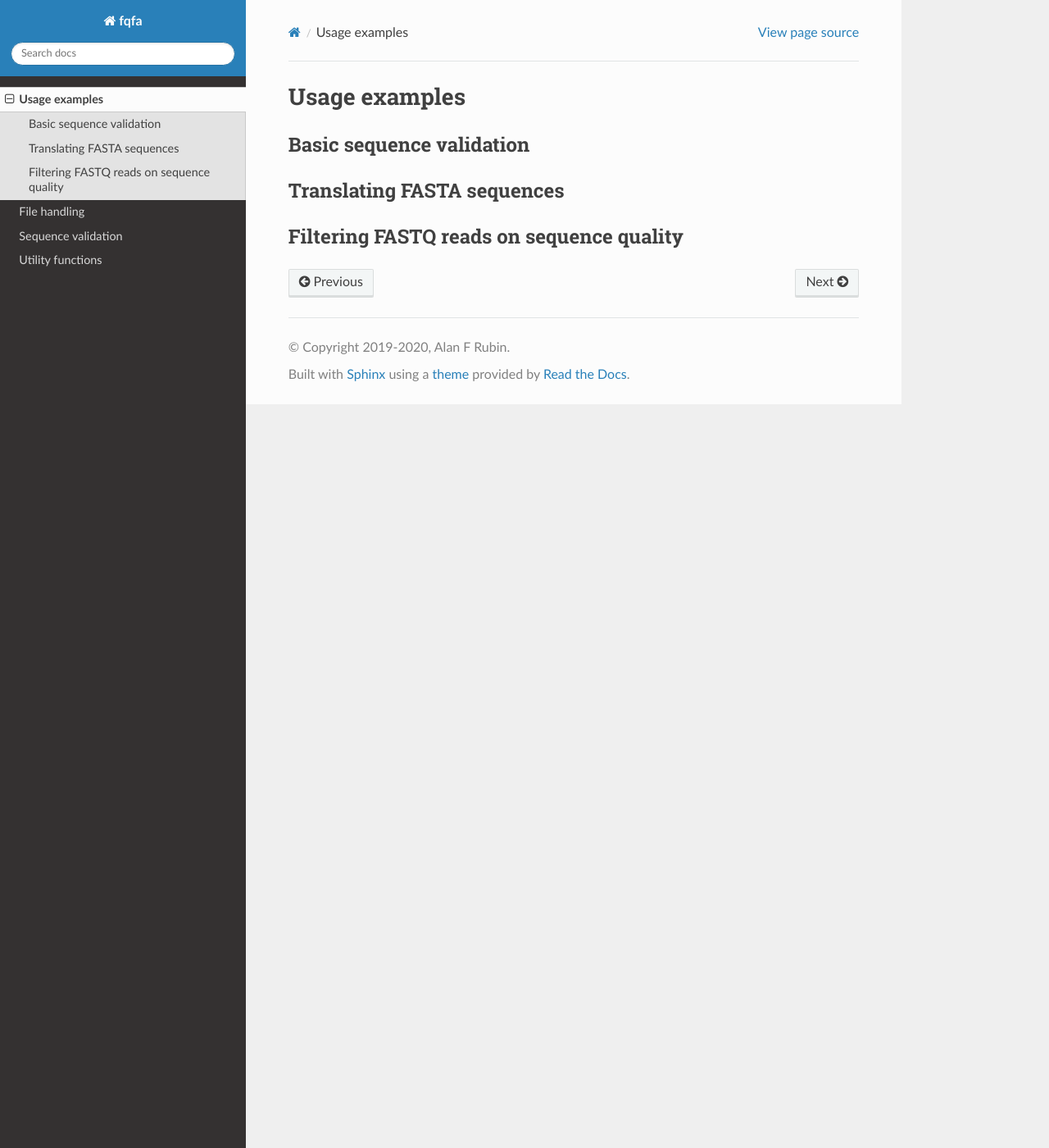
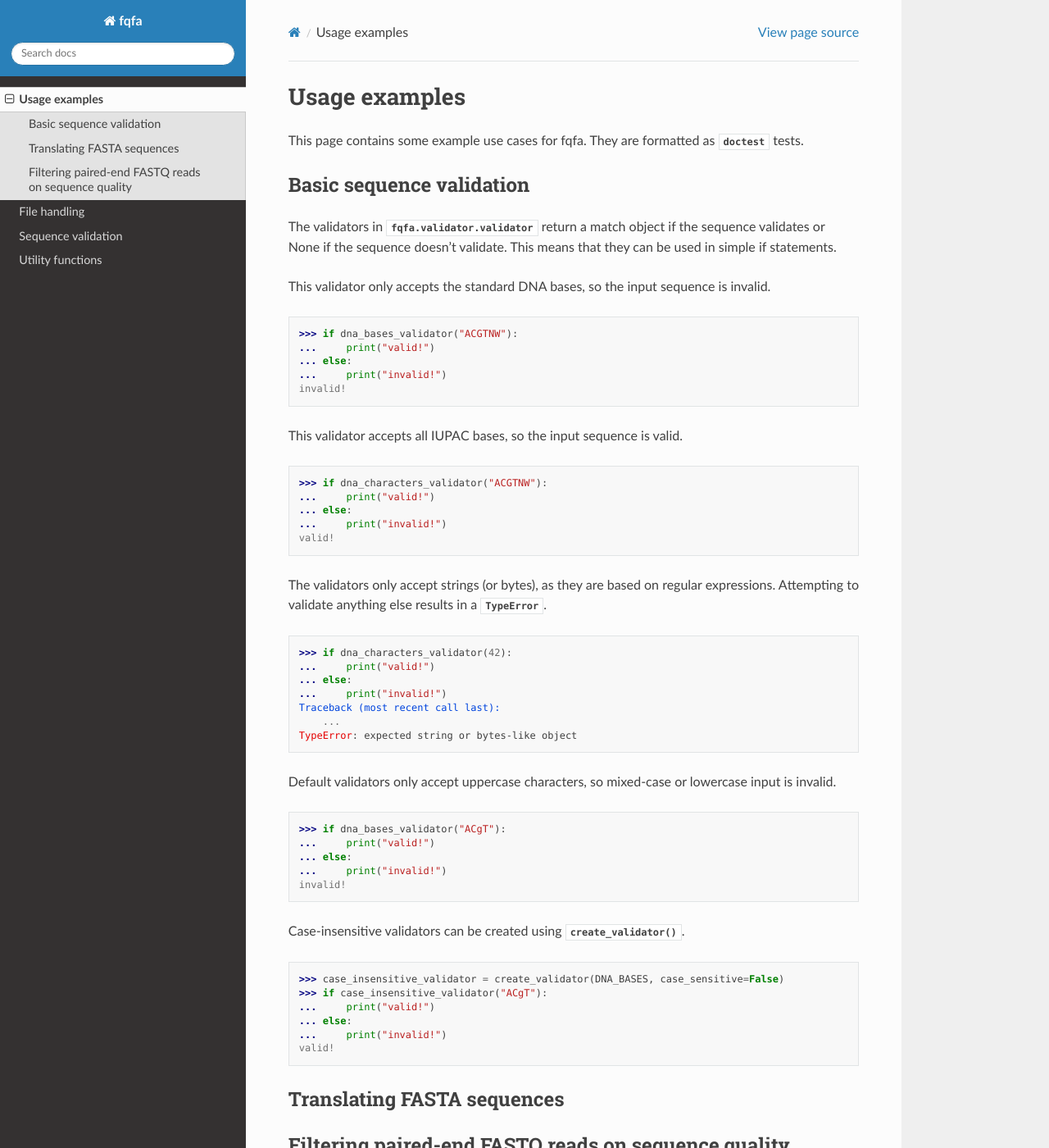
Before and after one commit to CountESS-Project/fqfa, a Sphinx documentation site: the page built from docs/examples.rst, in a window 1280 px wide and 1400 px high. Shown: the whole window at 82% size. Built offline with Sphinx 7.4.7 and the Read the Docs theme 2.0.0, drawn with Linux system fonts in a browser that asks for light colours.

Commit message:
added doctest-style examples for sequence validation

```diff
--- a/docs/conf.py
+++ b/docs/conf.py
@@ -36,6 +36,7 @@ extensions = [
     "sphinx.ext.napoleon",
     "sphinx.ext.intersphinx",
     "sphinx.ext.autosectionlabel",
+    "sphinx.ext.doctest",
 ]
 
 # Add any paths that contain templates here, relative to this directory.
@@ -64,7 +65,6 @@ rst_epilog = """
 
 # The theme to use for HTML and HTML Help pages.  See the documentation for
 # a list of builtin themes.
-#
 html_theme = "sphinx_rtd_theme"
 
 # Add any paths that contain custom static files (such as style sheets) here,
--- a/docs/examples.rst
+++ b/docs/examples.rst
@@ -1,11 +1,83 @@
 Usage examples
 ********************
+
+This page contains some example use cases for fqfa.
+They are formatted as :py:mod:`doctest` tests.
 
 Basic sequence validation
 =========================
 
+The validators in :py:mod:`fqfa.validator.validator` return a match object if the sequence validates or None if the
+sequence doesn't validate. This means that they can be used in simple if statements.
+
+.. testsetup::
+
+   from fqfa.validator.validator import dna_bases_validator, dna_characters_validator
+   from fqfa.validator.create import create_validator
+   from fqfa.constants.iupac.dna import DNA_BASES
+
+This validator only accepts the standard DNA bases, so the input sequence is invalid.
+
+.. doctest::
+   :pyversion: >= 3.6
+
+   >>> if dna_bases_validator("ACGTNW"):
+   ...     print("valid!")
+   ... else:
+   ...     print("invalid!")
+   invalid!
+
+This validator accepts all IUPAC bases, so the input sequence is valid.
+
+.. doctest::
+   :pyversion: >= 3.6
+
+   >>> if dna_characters_validator("ACGTNW"):
+   ...     print("valid!")
+   ... else:
+   ...     print("invalid!")
+   valid!
+
+The validators only accept strings (or bytes), as they are based on regular expressions.
+Attempting to validate anything else results in a :py:class:`TypeError`.
+
+.. doctest::
+   :pyversion: >= 3.6
+
+   >>> if dna_characters_validator(42):
+   ...     print("valid!")
+   ... else:
+   ...     print("invalid!")
+   Traceback (most recent call last):
+       ...
+   TypeError: expected string or bytes-like object
+
+Default validators only accept uppercase characters, so mixed-case or lowercase input is invalid.
+
+.. doctest::
+   :pyversion: >= 3.6
+
+   >>> if dna_bases_validator("ACgT"):
+   ...     print("valid!")
+   ... else:
+   ...     print("invalid!")
+   invalid!
+
+Case-insensitive validators can be created using :py:func:`~fqfa.validator.create.create_validator`.
+
+.. doctest::
+   :pyversion: >= 3.6
+
+   >>> case_insensitive_validator = create_validator(DNA_BASES, case_sensitive=False)
+   >>> if case_insensitive_validator("ACgT"):
+   ...     print("valid!")
+   ... else:
+   ...     print("invalid!")
+   valid!
+
+
 Translating FASTA sequences
 ===========================
 
-Filtering FASTQ reads on sequence quality
-=========================================
+Filtering paired-end FASTQ reads on sequence quality
+====================================================
--- a/docs/files.rst
+++ b/docs/files.rst
@@ -14,7 +14,7 @@ supporting the use of :py:func:`~fqfa.util.file.open_compressed`.
 .. automodule:: fqfa.util.file
    :members:
 
-Working with FASTA files
+FASTA files
 ========================
 
 fqfa has basic support for FASTA_ files.
@@ -32,7 +32,7 @@ No validation is performed on the sequences, but fqfa implements a set of
 .. automodule:: fqfa.fasta.fasta
    :members:
 
-Working with FASTQ files
+FASTQ files
 ========================
 
 fqfa supports reading FASTQ files either singly or as a pair (for paired-end data).
```
